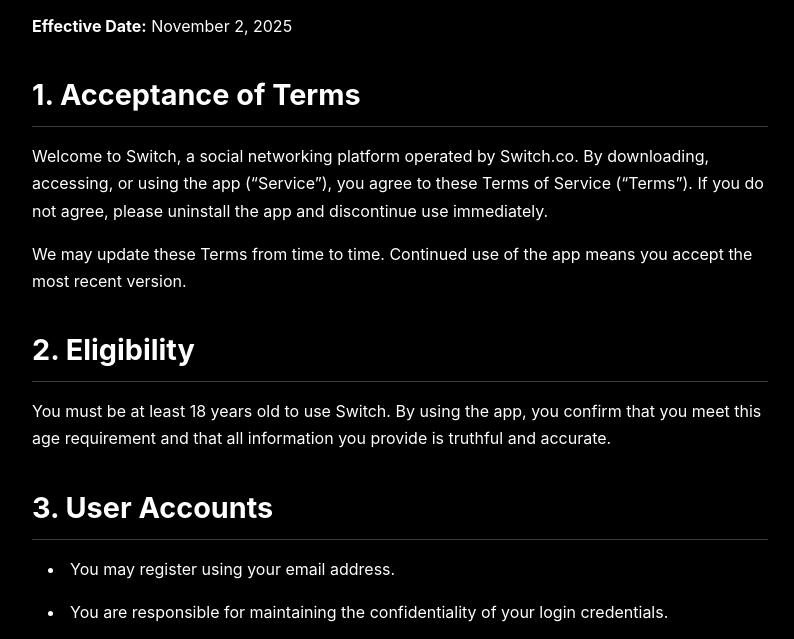
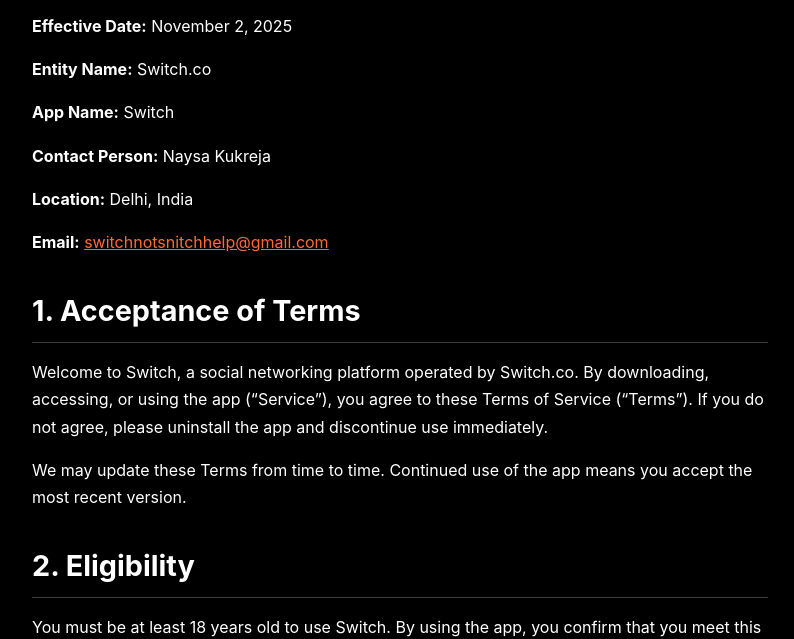
Before and after one commit to switch-notsnitch/Landing-Page, a plain HTML site: page terms.html in a window 1280 px wide. Shown: the part 131-770 px from the top of the page, without its empty margins (240-1034 px from the left). Drawn offline with Linux system fonts and the light colour scheme.

Commit message:
Update terms.html

```diff
--- a/terms.html
+++ b/terms.html
@@ -72,6 +72,11 @@
     <div class="legal-container">
         <h1>Terms of Service for Switch</h1>
         <p><strong>Effective Date:</strong> November 2, 2025</p>
+        <p><strong>Entity Name:</strong> Switch.co</p>
+        <p><strong>App Name:</strong> Switch</p>
+        <p><strong>Contact Person:</strong> Naysa Kukreja</p>
+        <p><strong>Location:</strong> Delhi, India</p>
+        <p><strong>Email:</strong> <a href="mailto:switchnotsnitchhelp@gmail.com">switchnotsnitchhelp@gmail.com</a></p>
 
         <h2>1. Acceptance of Terms</h2>
         <p>Welcome to Switch, a social networking platform operated by Switch.co. By downloading, accessing, or using
```
